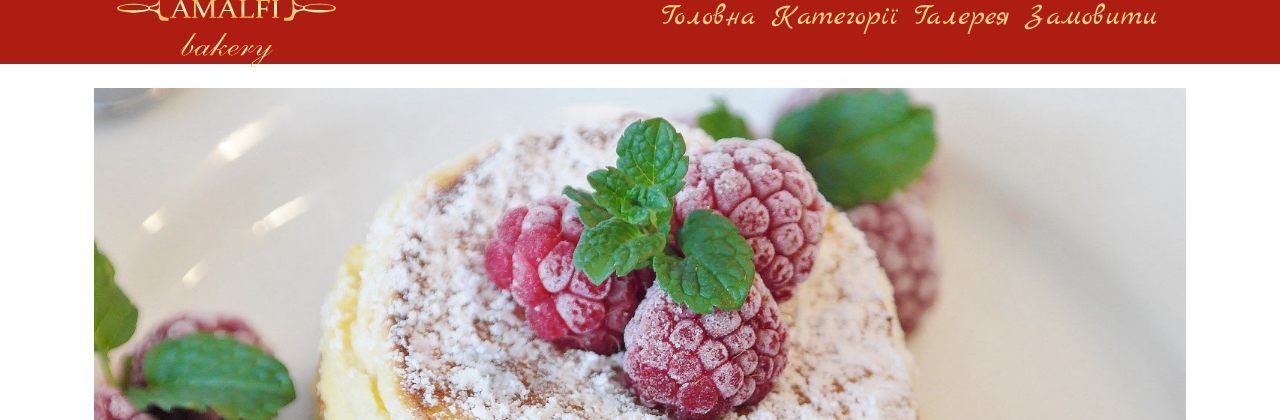
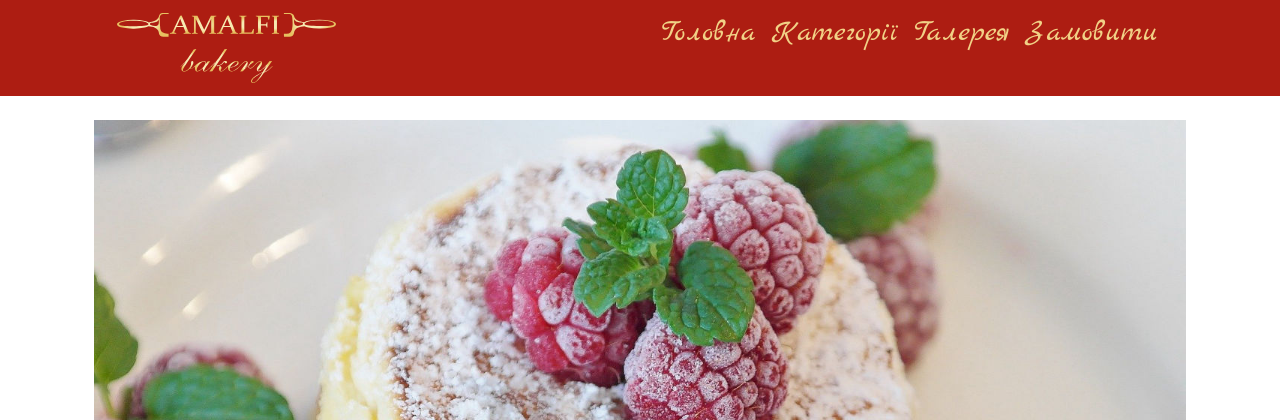
Before and after one commit to Ferenecruma/cakestore, a Django app: page / in a window 1280 px wide. Shown: the top 420 px of the page. Run offline with Django 3.2, Linux system fonts and the light colour scheme; some libraries are stand-ins or nearby versions.

Commit message:
changed navbar appearence on some devices

```diff
--- a/static/custom/css/navbar.css
+++ b/static/custom/css/navbar.css
@@ -8,7 +8,7 @@ nav {
     display: flex;
     justify-content: space-around;
     align-items: center;
-    min-height: 8vh;
+    min-height: 12vh;
     background-color: #ad1d12;
     font-family: 'Marck Script', cursive;
 
@@ -52,7 +52,7 @@ nav .logo img {
 
 @media (max-width: 1024px){
     nav {
-        min-height: 20vh;
+        min-height: 15vh;
     }
     .nav-links{
         width: 85%;
```
